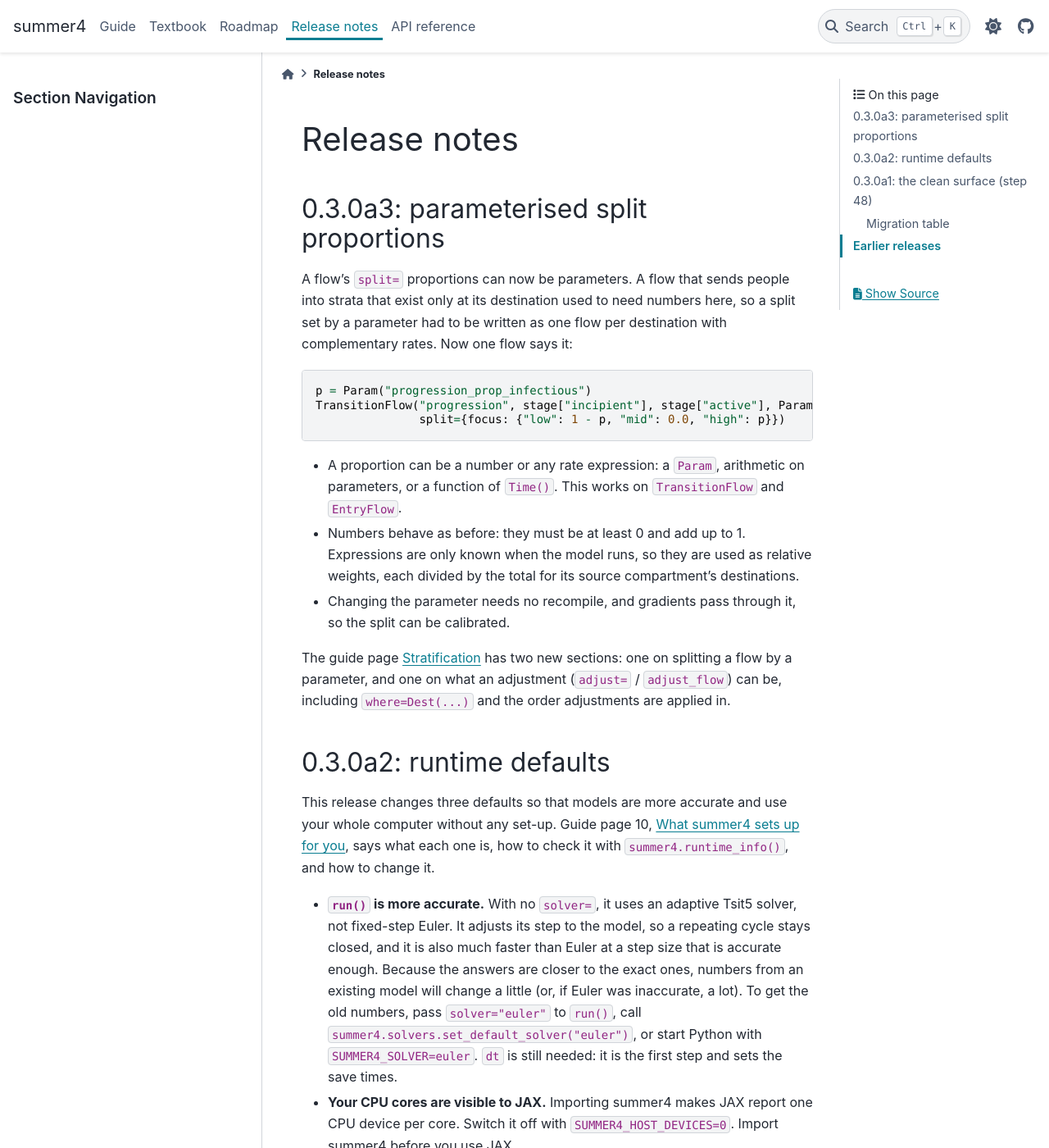
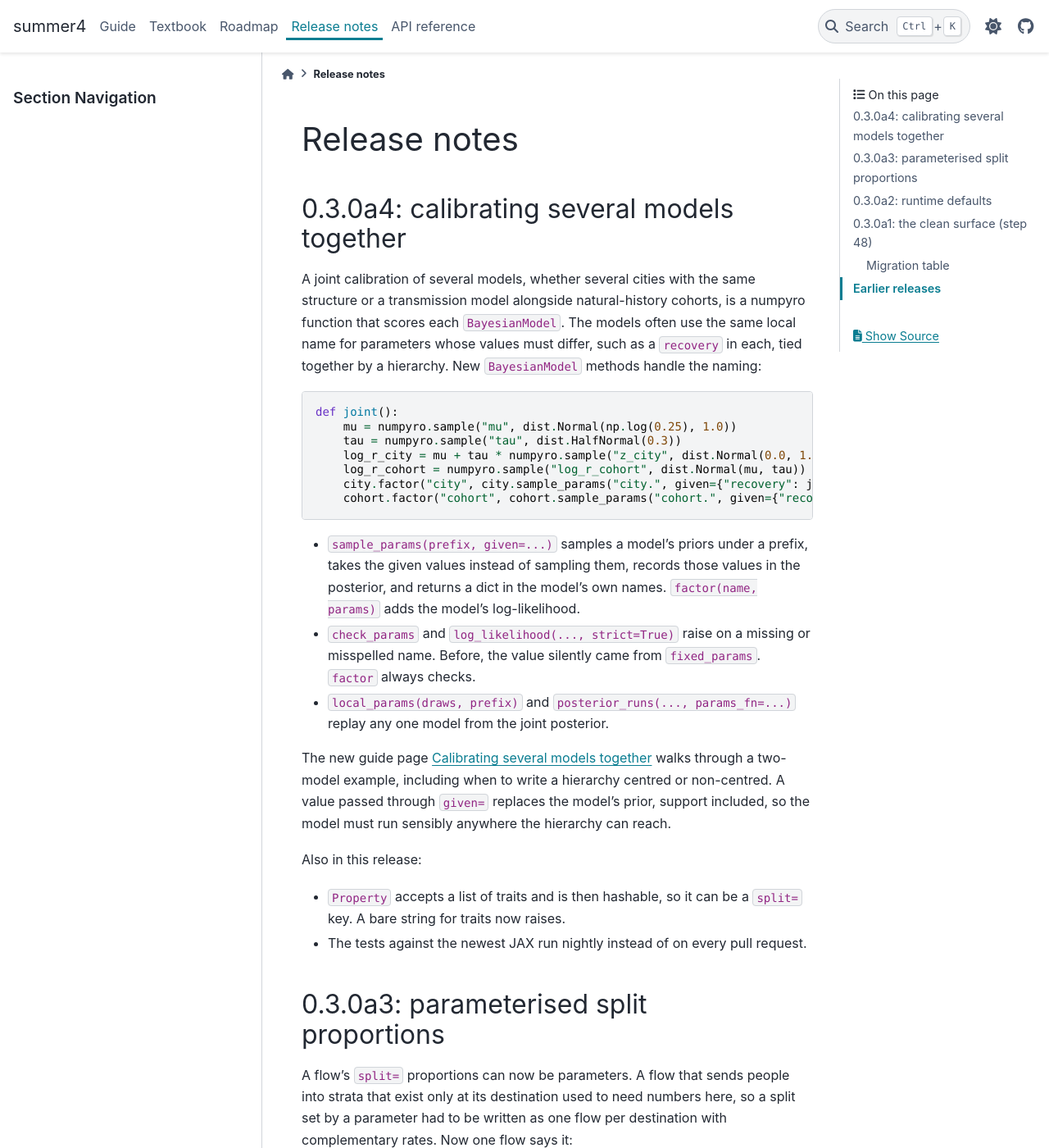
Before and after one commit to monash-emu/summer4, a Sphinx documentation site: the page built from docs/releases.md, in a window 1280 px wide and 1400 px high. Shown: the whole window at 82% size. Built offline with Sphinx 7.4.7 and the PyData theme 0.15.4, drawn with Linux system fonts in a browser that asks for light colours.

Commit message:
Release 0.3.0a4: multi-model calibration helpers, guide page 11, Property fix, nightly latest-JAX CI.
Co-Authored-By: Claude Opus 5.5 <noreply@anthropic.com>

````diff
--- a/docs/conf.py
+++ b/docs/conf.py
@@ -13,8 +13,8 @@ os.environ["PYTHONPATH"] = _project_root + os.pathsep + os.environ.get("PYTHONPA
 project = "summer4"
 copyright = "2026, Monash EMU"
 author = "Monash EMU"
-release = "0.3.0a3"
-version = "0.3.0a3"
+release = "0.3.0a4"
+version = "0.3.0a4"
 
 extensions = [
     "myst_nb",
--- a/docs/releases.md
+++ b/docs/releases.md
@@ -1,4 +1,41 @@
 # Release notes
+
+## 0.3.0a4: calibrating several models together
+
+A joint calibration of several models, whether several cities with the same structure or a
+transmission model alongside natural-history cohorts, is a numpyro function that scores each
+`BayesianModel`. The models often use the same local name for parameters whose values must differ,
+such as a `recovery` in each, tied together by a hierarchy. New `BayesianModel` methods handle the
+naming:
+
+```python
+def joint():
+    mu = numpyro.sample("mu", dist.Normal(np.log(0.25), 1.0))
+    tau = numpyro.sample("tau", dist.HalfNormal(0.3))
+    log_r_city = mu + tau * numpyro.sample("z_city", dist.Normal(0.0, 1.0))
+    log_r_cohort = numpyro.sample("log_r_cohort", dist.Normal(mu, tau))
+    city.factor("city", city.sample_params("city.", given={"recovery": jnp.exp(log_r_city)}))
+    cohort.factor("cohort", cohort.sample_params("cohort.", given={"recovery": jnp.exp(log_r_cohort)}))
+```
+
+- `sample_params(prefix, given=...)` samples a model's priors under a prefix, takes the given
+  values instead of sampling them, records those values in the posterior, and returns a dict in
+  the model's own names. `factor(name, params)` adds the model's log-likelihood.
+- `check_params` and `log_likelihood(..., strict=True)` raise on a missing or misspelled name.
+  Before, the value silently came from `fixed_params`. `factor` always checks.
+- `local_params(draws, prefix)` and `posterior_runs(..., params_fn=...)` replay any one model from
+  the joint posterior.
+
+The new guide page {doc}`Calibrating several models together <guide/11-several-models>` walks
+through a two-model example, including when to write a hierarchy centred or non-centred. A value
+passed through `given=` replaces the model's prior, support included, so the model must run
+sensibly anywhere the hierarchy can reach.
+
+Also in this release:
+
+- `Property` accepts a list of traits and is then hashable, so it can be a `split=` key. A bare
+  string for traits now raises.
+- The tests against the newest JAX run nightly instead of on every pull request.
 
 ## 0.3.0a3: parameterised split proportions
 
--- a/pyproject.toml
+++ b/pyproject.toml
@@ -1,6 +1,6 @@
 [project]
 name = "summer4"
-version = "0.3.0a3"
+version = "0.3.0a4"
 description = "JAX-native compartmental modelling platform"
 readme = "README.md"
 requires-python = ">=3.13"
````
Also changed, not shown: CHANGELOG.md (+15 -0 lines), README.md (+1 -1 lines), docs/evaluation/coverage-ledger.md (+3 -3 lines), docs/evaluation/tb-ports.md (+2 -2 lines), docs/index.md (+3 -3 lines).
